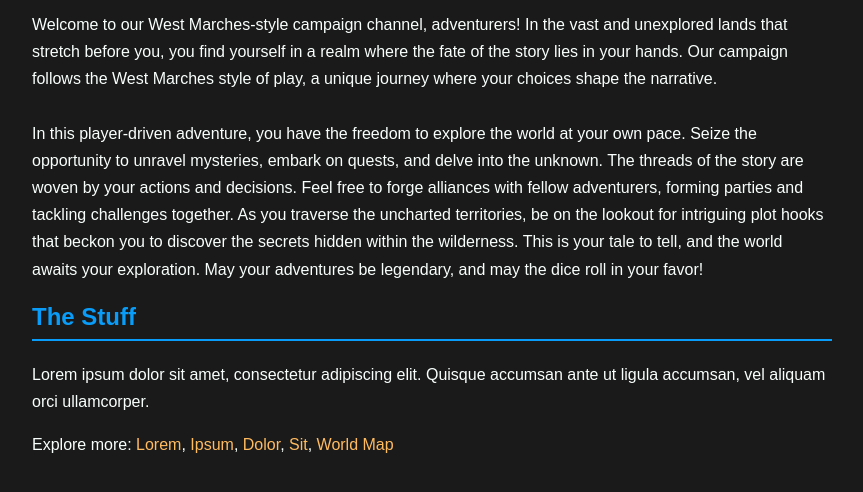
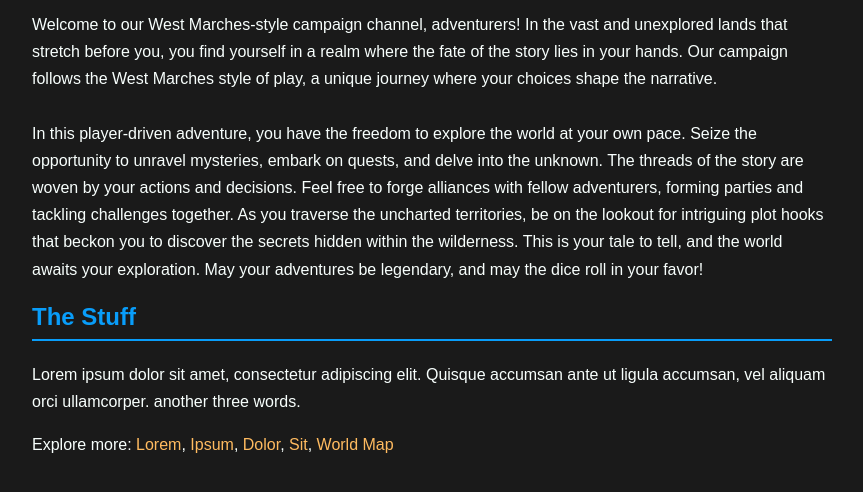
Before and after one commit to Baegll/BaegllWebsite, a plain HTML site: page index.html in a window 1280 px wide. Shown: the part 302-794 px from the top of the page, without its empty margins (208-1071 px from the left). Drawn offline with Linux system fonts and the light colour scheme.

Commit message:
added text to main page as example commit

```diff
--- a/index.html
+++ b/index.html
@@ -27,7 +27,7 @@
         </p>
         <h2>The Stuff</h2>
         <p>
-            Lorem ipsum dolor sit amet, consectetur adipiscing elit. Quisque accumsan ante ut ligula accumsan, vel aliquam orci ullamcorper.
+            Lorem ipsum dolor sit amet, consectetur adipiscing elit. Quisque accumsan ante ut ligula accumsan, vel aliquam orci ullamcorper. another three words.
         </p>
         <!-- Create links to other pages -->
         <p>Explore more:
```
